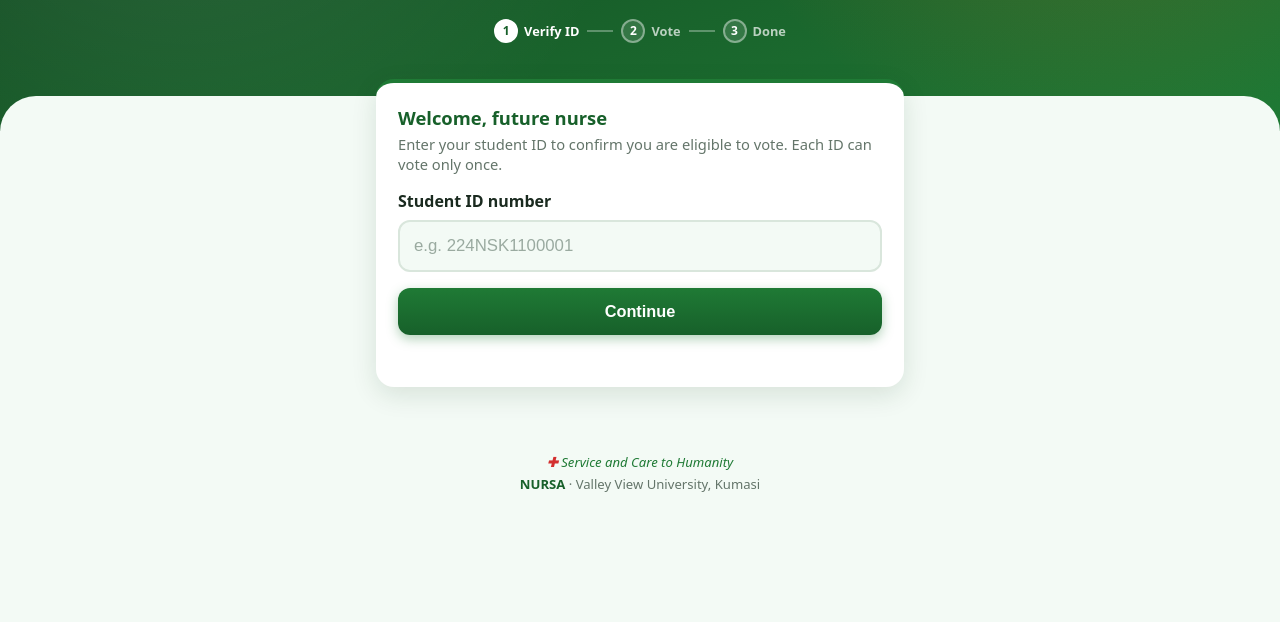
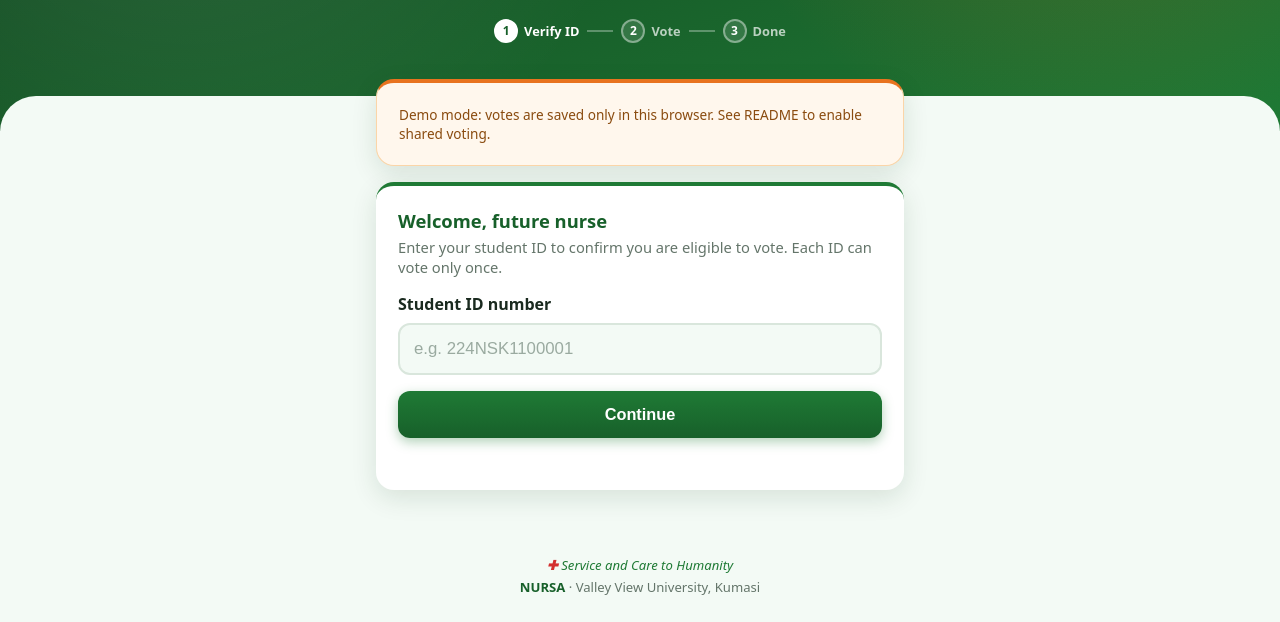
Before and after one commit to saynoris/NURSA-ELECTION-HUB, a plain HTML site: page index.html in a window 1280 px wide. Shown: the part 295-917 px from the top of the page. Before the commit the page ends 814 px from the top, so only its background shows below. Drawn offline with Linux system fonts and the light colour scheme.

Commit message:
Add demo mode message in index.html

```diff
--- a/index.html
+++ b/index.html
@@ -110,7 +110,7 @@
 </header>
 
 <main>
-
+  <div id="demo" class="card hidden">Demo mode: votes are saved only in this browser. See README to enable shared voting.</div>
 
   <section id="step-id" class="card">
     <h2>Welcome, future nurse</h2>
```
